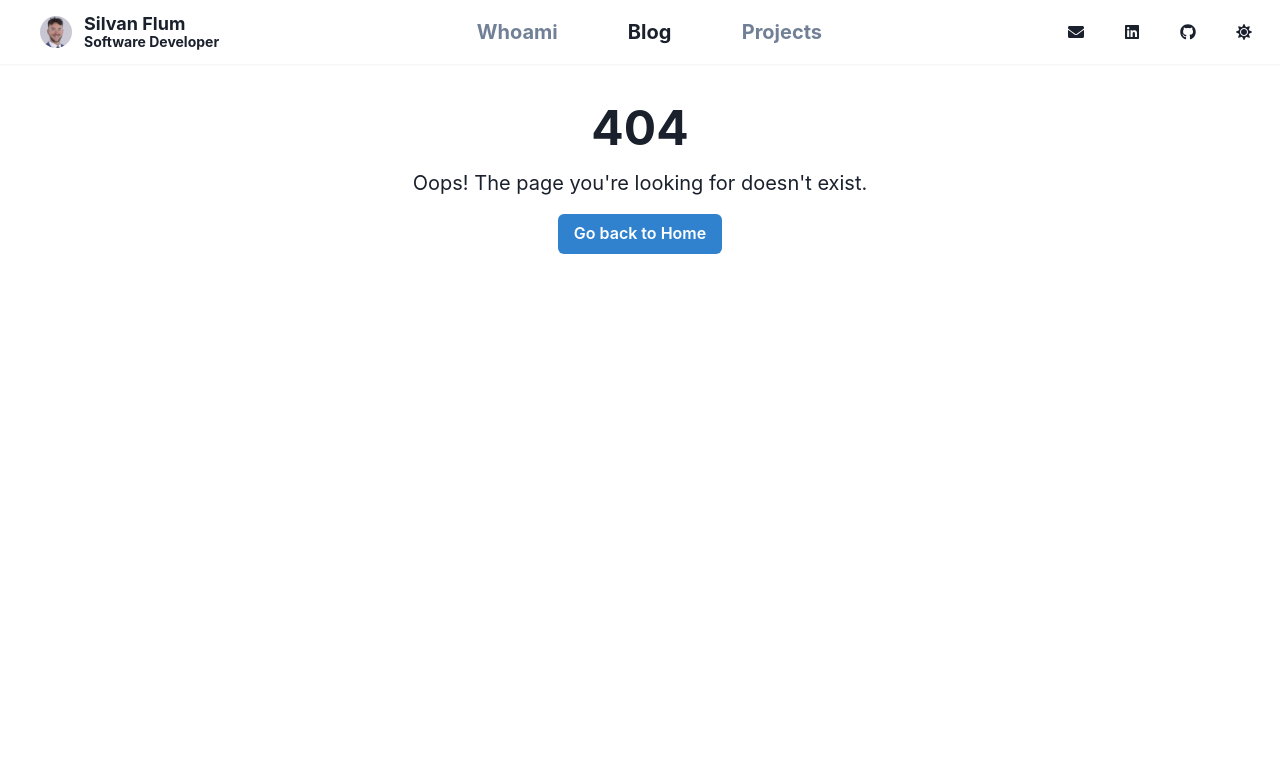
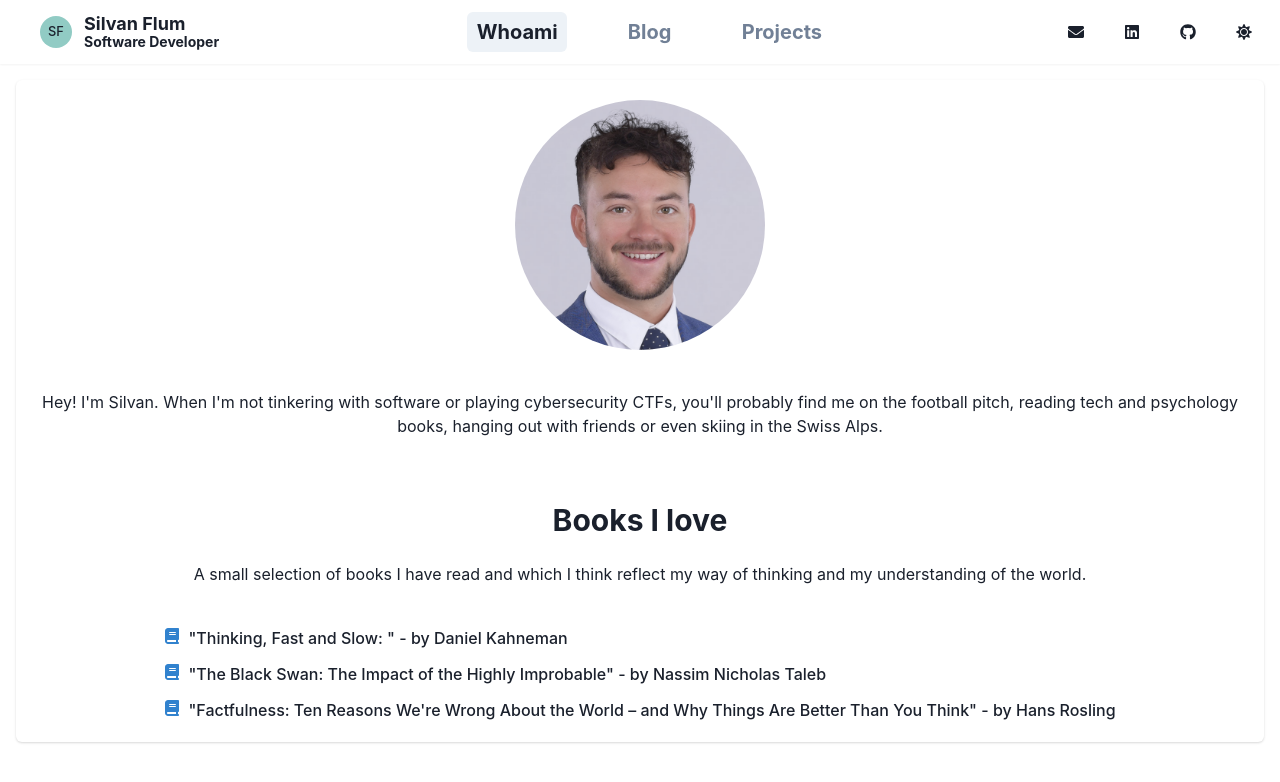
Before and after one commit to floomm/floomm.github.io, a React (Vite) app: page /whoami in a window 1280 px wide. Before the commit this address had no page. Shown: the top 782 px of the page. Built offline with nearby package versions, Linux system fonts and the light colour scheme.

Commit message:
Add Whoami page

```diff
--- a/src/App.tsx
+++ b/src/App.tsx
@@ -4,6 +4,7 @@ import { createBrowserRouter, createRoutesFromElements, Route, RouterProvider }
 import RootLayout from './layouts/RootLayout'
 import Welcome from './pages/Welcome'
 import NotFound from './pages/NotFound'
+import Whoami from "./pages/Whoami.tsx";
 
 // router and routes
 const router = createBrowserRouter(
@@ -11,6 +12,7 @@ const router = createBrowserRouter(
     <Route path='/' element={<RootLayout />}>
       <Route index element={<Welcome />} />
       <Route path='*' element={<NotFound />} />
+      <Route path='/whoami' element={<Whoami />} />
     </Route>
   )
 )
--- a/src/components/Navbar.tsx
+++ b/src/components/Navbar.tsx
@@ -11,7 +11,8 @@ const Navbar: React.FC = () => {
     const { isOpen, onOpen, onClose } = useDisclosure();
 
     return (
-            <Box as="nav"  px={4} py={2} boxShadow="sm">
+        <Flex justifyContent="center">
+            <Box as="nav" maxW={1600} width="100%" px={4} py={2} boxShadow="sm">
                 <Flex alignItems="center" justifyContent="space-between">
                     <Silvan />
 
@@ -52,6 +53,7 @@ const Navbar: React.FC = () => {
                     </DrawerContent>
                 </Drawer>
             </Box>
+        </Flex>
     );
 };
 
--- a/src/components/NavbarMenu.tsx
+++ b/src/components/NavbarMenu.tsx
@@ -9,22 +9,22 @@ interface NavbarMenuProps {
 }
 
 const NavbarMenu: React.FC<NavbarMenuProps> = ({ as, align = "normal", spacing = 8, onClick }) => {
-    const blogUrl: string = import.meta.env.VITE_DOCUSAURUS_URL;
+    const docusaurusUrl: string = import.meta.env.VITE_DOCUSAURUS_URL;
 
     return(
         <Box as={as} align={align} spacing={spacing}>
             <NavbarMenuItem
                 to="/whoami"
                 tooltip="Learn more about me"
-                disabled={true}
+                disabled={false}
                 onClick={onClick}
             >
                 <Heading size='md'>Whoami</Heading>
             </NavbarMenuItem>
             <NavbarMenuItem
-                to={blogUrl + "/blog"}
+                to={docusaurusUrl + "/blog"}
                 tooltip="Read my blog posts"
-                disabled={false}
+                disabled={true}
                 external={true}
                 onClick={onClick}
             >
--- a/src/components/Silvan.tsx
+++ b/src/components/Silvan.tsx
@@ -1,4 +1,4 @@
-import { Avatar, Box, Button, Flex, Text } from "@chakra-ui/react";
+import {Avatar, Box, Button, Flex, Text} from "@chakra-ui/react";
 import { NavLink as ReactRouterNavLink } from 'react-router-dom';
 
 interface SilvanProps {
@@ -16,7 +16,7 @@ const Silvan: React.FC<SilvanProps> = ({ onClick }) => {
             onClick={onClick}
         >
             <Flex alignItems="center">
-                <Avatar name="Silvan Flum" src="/img/Flum_Silvan_Cropped.jpg"  size="sm"/>
+                <Avatar name="Silvan Flum" size="sm"/>
                 <Box ml='3'>
                     <Text fontSize="lg">Silvan Flum</Text>
                     <Text fontSize="sm">Software Developer</Text>
--- a/src/pages/Welcome.tsx
+++ b/src/pages/Welcome.tsx
@@ -218,7 +218,7 @@ export default function Welcome() {
 
     return (
         <Center>
-            <Card width="100%" align="center" margin={4}>
+            <Card maxW={1600} width="100%" align="center" margin={4}>
                 <CardHeader>
                     <Image
                         borderRadius="full"
--- a/src/pages/Whoami.tsx
+++ b/src/pages/Whoami.tsx
@@ -1,5 +1,67 @@
+import {
+    Card,
+    CardBody,
+    CardHeader,
+    Center,
+    Heading,
+    Icon,
+    Image,
+    List,
+    ListItem,
+    Spinner,
+    Text, VStack
+} from "@chakra-ui/react";
+import {FaBook} from "react-icons/fa6";
+
 export default function Whoami() {
     return (
-        <div>Whoami</div>
+        <Center>
+            <Card maxW={1600} width="100%" align="center" margin={4}>
+                <CardHeader>
+                    <Image
+                        borderRadius="full"
+                        boxSize="250px"
+                        src="/img/Flum_Silvan_Cropped.jpg"
+                        alt="Silvan Flum"
+                        fallback={
+                            <Spinner
+                                thickness='4px'
+                                speed='0.7s'
+                                emptyColor='gray.200'
+                                color='blue.500'
+                                size='xl'
+                            />
+                        }
+                    />
+                </CardHeader>
+                <CardBody>
+                    <Text align="center">
+                        Hey! I'm Silvan. When I'm not tinkering with software or playing cybersecurity CTFs, you'll probably find me on the football pitch, reading tech and psychology books, hanging out with friends or even skiing in the Swiss Alps.
+                    </Text>
+                    <VStack mt={16}>
+                        <Heading size="lg" mb={4}>
+                            Books I love
+                        </Heading>
+                        <Text align="center" mb={8}>
+                            A small selection of books I have read and which I think reflect my way of thinking and my understanding of the world.
+                        </Text>
+                        <List spacing={3}>
+                            <ListItem>
+                                <Icon as={FaBook} color="blue.500" mr={2} />
+                                <Text as="span" fontWeight="medium">"Thinking, Fast and Slow: " - by Daniel Kahneman</Text>
+                            </ListItem>
+                            <ListItem>
+                                <Icon as={FaBook} color="blue.500" mr={2} />
+                                <Text as="span" fontWeight="medium">"The Black Swan: The Impact of the Highly Improbable" - by Nassim Nicholas Taleb</Text>
+                            </ListItem>
+                            <ListItem>
+                                <Icon as={FaBook} color="blue.500" mr={2} />
+                                <Text as="span" fontWeight="medium">"Factfulness: Ten Reasons We're Wrong About the World – and Why Things Are Better Than You Think" - by Hans Rosling</Text>
+                            </ListItem>
+                        </List>
+                    </VStack>
+                </CardBody>
+            </Card>
+        </Center>
     )
 }
```
